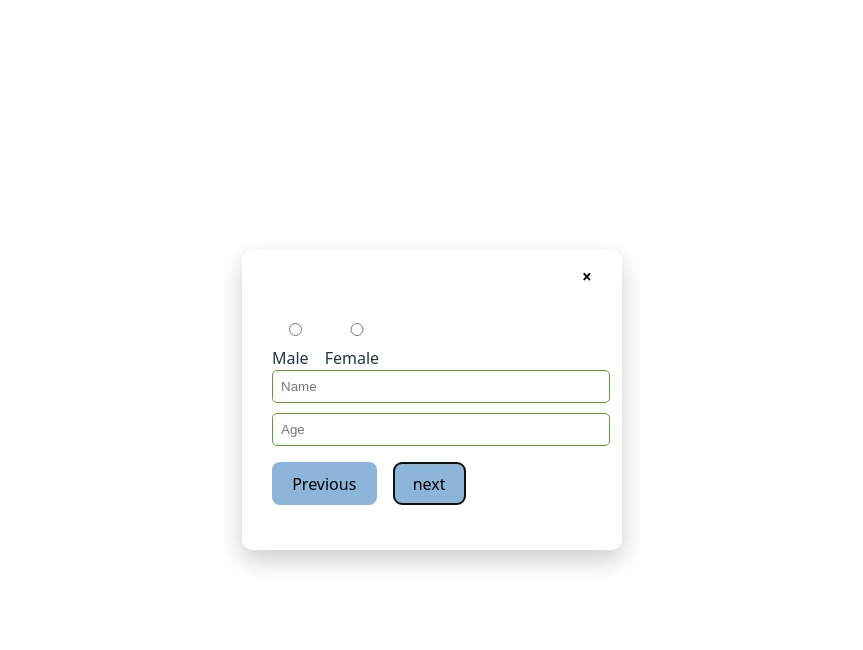
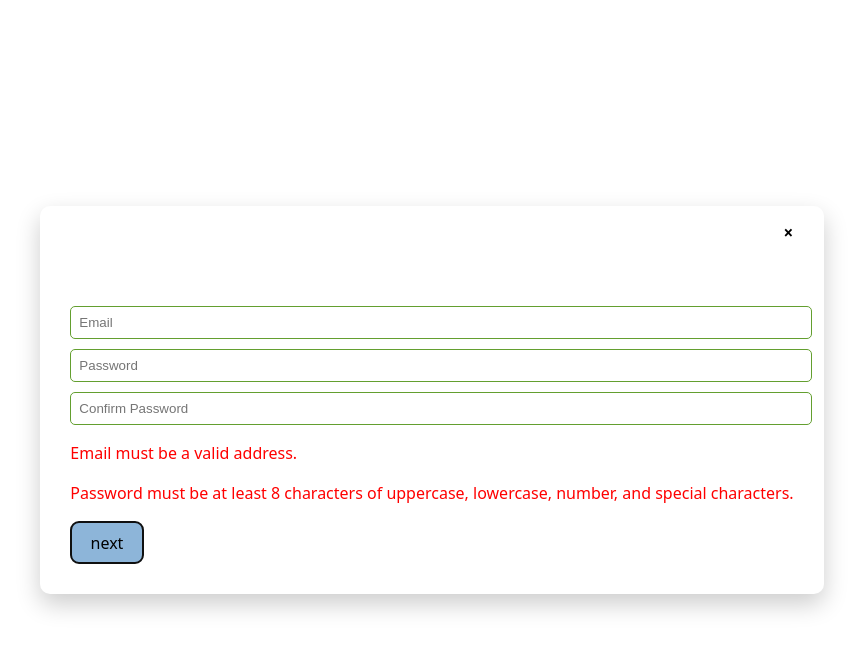
Before and after one commit to chingu-voyages/V56-tier3-team-33, a React (Vite) app in the folder apps/frontend/: page /signup in a window 1280 px wide. Both pictures are taken after a click on the button "next". Shown: the top 650 px of the page, without its empty margins (208-1071 px from the left). Built offline with nearby package versions, Linux system fonts and the light colour scheme; no server answers.

Commit message:
feat(auth): add basic validation and improve error tracking

```diff
--- a/apps/frontend/src/components/SignupProfessional.tsx
+++ b/apps/frontend/src/components/SignupProfessional.tsx
@@ -2,6 +2,7 @@ import { useState } from "react";
 import { useNavigate } from "react-router-dom";
 import * as userService from "../services/user";
 import { useAuth } from "../contexts/AuthContext";
+import * as validator from "../lib/validator";
 
 import styles from "../assets/login.module.css";
 import type { ChangeEvent, FormEvent } from "react";
@@ -29,7 +30,7 @@ type JobFormValues = {
   language: string;
 };
 
-type FormValues = AccountFormValues & BasicFormValues & JobFormValues;
+export type FormValues = AccountFormValues & BasicFormValues & JobFormValues;
 
 const defaultFormValues = {
   email: "",
@@ -49,7 +50,7 @@ export default function SignupProfessional() {
   const navigate = useNavigate();
 
   const [isLoading, setLoading] = useState(false);
-  const [error, setError] = useState("");
+  const [errors, setErrors] = useState<string[]>([]);
   const [step, setStep] = useState(1);
   const [form, setForm] = useState<FormValues>({ ...defaultFormValues });
 
@@ -62,16 +63,17 @@ export default function SignupProfessional() {
   }
 
   const handleNextStep = () => {
-    if (step === 1 && form.password !== form.confirmPassword) {
-      setError("Passwords do not match.");
+    const errors = validateCurrentStep();
+    if (errors.length) {
+      setErrors(errors);
       return;
     }
-    setError("");
+
+    setErrors([]);
     setStep((prev) => prev + 1);
   };
 
   const handlePrevStep = () => {
-    setError("");
     setStep((prev) => prev - 1);
   };
 
@@ -79,6 +81,15 @@ export default function SignupProfessional() {
     e.preventDefault();
 
     setLoading(true);
+
+    const errors = validateCurrentStep();
+    if (errors.length) {
+      setErrors(errors);
+      setLoading(false);
+      return;
+    }
+
+    setErrors([]);
 
     // this is a temporary workaround to avoid time spent
     // on switching to year/month/day controls in the UI
@@ -108,13 +119,13 @@ export default function SignupProfessional() {
       switch (data.type) {
         case "unknown_error":
           console.error(data.error, data.status);
-          setError(data.error);
+          setErrors([data.error]);
           break;
         case "validation_error":
-          setError(data.errors.map(({ message }) => message).join("\n"));
+          setErrors(data.errors.map(({ message }) => message));
           break;
         case "error":
-          setError(data.error);
+          setErrors([data.error]);
           break;
         case "success":
           authContext.login(data.token);
@@ -122,10 +133,60 @@ export default function SignupProfessional() {
       }
     } catch (err) {
       console.error(err);
-      setError((err as Error).message);
+      setErrors([(err as Error).message]);
     } finally {
       setLoading(false);
     }
+  }
+
+  // TODO: This way of doing it is ugly - refactor this...
+  function validateCurrentStep() {
+    const errors: string[] = [];
+
+    if (step == 1) {
+      if (!validator.isValidEmail(form.email)) {
+        errors.push("Email must be a valid address.");
+      }
+      if (!validator.isValidPassword(form.password)) {
+        errors.push(
+          "Password must be at least 8 characters of uppercase, lowercase, number, and special characters.",
+        );
+      }
+      if (form.password !== form.confirmPassword) {
+        errors.push("Passwords must match.");
+      }
+    }
+
+    if (step == 2) {
+      if (!validator.isValidName(form.name)) {
+        errors.push(
+          "Name must be between 6 and 50 characters, and at least two words separated by a single space or hyphen.",
+        );
+      }
+      if (!validator.isValidAge(form.age)) {
+        errors.push("You must be at least 18 years old.");
+      }
+      if (!validator.isValidGender(form.gender)) {
+        errors.push("Please select a valid gender.");
+      }
+    }
+
+    if (step == 3) {
+      if (!validator.isValidSpecialty(form.specialty)) {
+        errors.push("Please enter a valid specialty.");
+      }
+      if (!validator.isValidCity(form.city)) {
+        errors.push("Please enter a valid city.");
+      }
+      if (!validator.isValidPhone(form.phone)) {
+        errors.push("Please enter a valid phone number.");
+      }
+      if (!validator.isValidLanguage(form.language)) {
+        errors.push("Please enter a valid language.");
+      }
+    }
+
+    return errors;
   }
 
   return (
@@ -174,6 +235,16 @@ export default function SignupProfessional() {
             />
           )}
 
+          {errors.length > 0 && (
+            <div className={styles.errorMessages}>
+              {errors.map((error, index) => (
+                <p key={index} style={{ color: "red" }}>
+                  {error}
+                </p>
+              ))}
+            </div>
+          )}
+
           <div style={{ marginTop: "1rem" }}>
             {step > 1 && (
               <button
@@ -196,7 +267,7 @@ export default function SignupProfessional() {
             )}
           </div>
 
-          {error && <p style={{ color: "red" }}>{error}</p>}
+          {/* {error && <p style={{ color: "red" }}>{error}</p>} */}
         </form>
       </div>
     </div>
--- /dev/null
+++ b/apps/frontend/src/lib/validator.ts
@@ -0,0 +1,97 @@
+import specialties from "../data/specialties.json" with { type: "json" };
+import cities from "../data/cities.json" with { type: "json" };
+import languages from "../data/languages.json" with { type: "json" };
+
+export function isValidEmail(email: string) {
+  email = email.trim();
+  const emailRegex = /^[A-Z0-9._-]{3,64}@[A-Z0-9-]{3,64}(\.[A-Z]{2,32}){1,2}$/i;
+  return emailRegex.test(email);
+}
+
+export function isValidPassword(password: string) {
+  // uppercase, lowercase, numbers, and special chars
+  const charTypeRegexes = [/[A-Z]/, /[a-z]/, /[0-9]/, /[^A-Za-z0-9]/];
+  return (
+    password.length >= 8 &&
+    password.length < 128 &&
+    charTypeRegexes.every((regex) => regex.test(password))
+  );
+}
+
+export function isValidName(name: string) {
+  name = name.trim();
+  // 2 or more words with space or - between them
+  // words can have 1 - or ' between 2 letters
+  const letters = "[A-Za-zÀ-ÖØ-öø-ÿ]";
+  const word = `${letters}+(['-]${letters}+)*`;
+  const pattern = `^${word}([ -]${word})+$`;
+
+  const nameRegex = new RegExp(pattern);
+  return name.length >= 6 && name.length < 50 && nameRegex.test(name);
+}
+
+export function isValidAge(age: string) {
+  return Number(age) >= 18;
+}
+
+// TODO: export this instead of isValidAge when switching to DOB
+// eslint-disable-next-line @typescript-eslint/no-unused-vars
+function isValidDateOfBirth(dateOfBirth: string) {
+  const isoFormat = /^\d{4}-\d{2}-\d{2}/;
+  if (!isoFormat.test(dateOfBirth)) {
+    return false;
+  }
+
+  const dob = new Date(dateOfBirth);
+
+  if (isNaN(dob.valueOf())) {
+    return false;
+  }
+
+  const now = new Date();
+  const minDateOfBirth = new Date(
+    now.getFullYear() - 18,
+    now.getMonth(),
+    now.getDate(),
+  );
+
+  return dob <= minDateOfBirth;
+}
+
+export function isValidGender(gender: string) {
+  gender = gender.trim().toUpperCase();
+  return gender == "F" || gender == "M";
+}
+
+export function isValidSpecialty(specialty: string) {
+  specialty = specialty.trim().toLowerCase();
+  // TODO: properly validate specialties
+  return specialty.length && specialties.includes(specialty);
+}
+
+export function isValidCity(city: string) {
+  city = city.trim().toLowerCase();
+  // TODO: use country code to differentiate between same city names
+  // TODO2: use a service like simplemaps
+  return city && cities.some((entry) => entry.city == city);
+}
+
+export function isValidPhone(phone: string) {
+  phone = phone.trim();
+  // TODO: do a more robust check using libraries instead
+  // some candidates are libphonenumber-js & google-libphonenumber
+  const phoneRegex = /^\+?[0-9\s\-().]{7,20}$/;
+  return phoneRegex.test(phone);
+}
+
+export function isValidLanguage(name: string) {
+  name = name.trim();
+  return Object.values(languages).includes(name);
+}
+
+// TODO: export this instead of age when switching to DOB in register
+// eslint-disable-next-line @typescript-eslint/no-unused-vars
+function areValidLanguages(langCodes: Array<string>) {
+  // ISO 639-1 standard for language codes
+  return langCodes.every((code) => Object.hasOwn(languages, code));
+}
```
